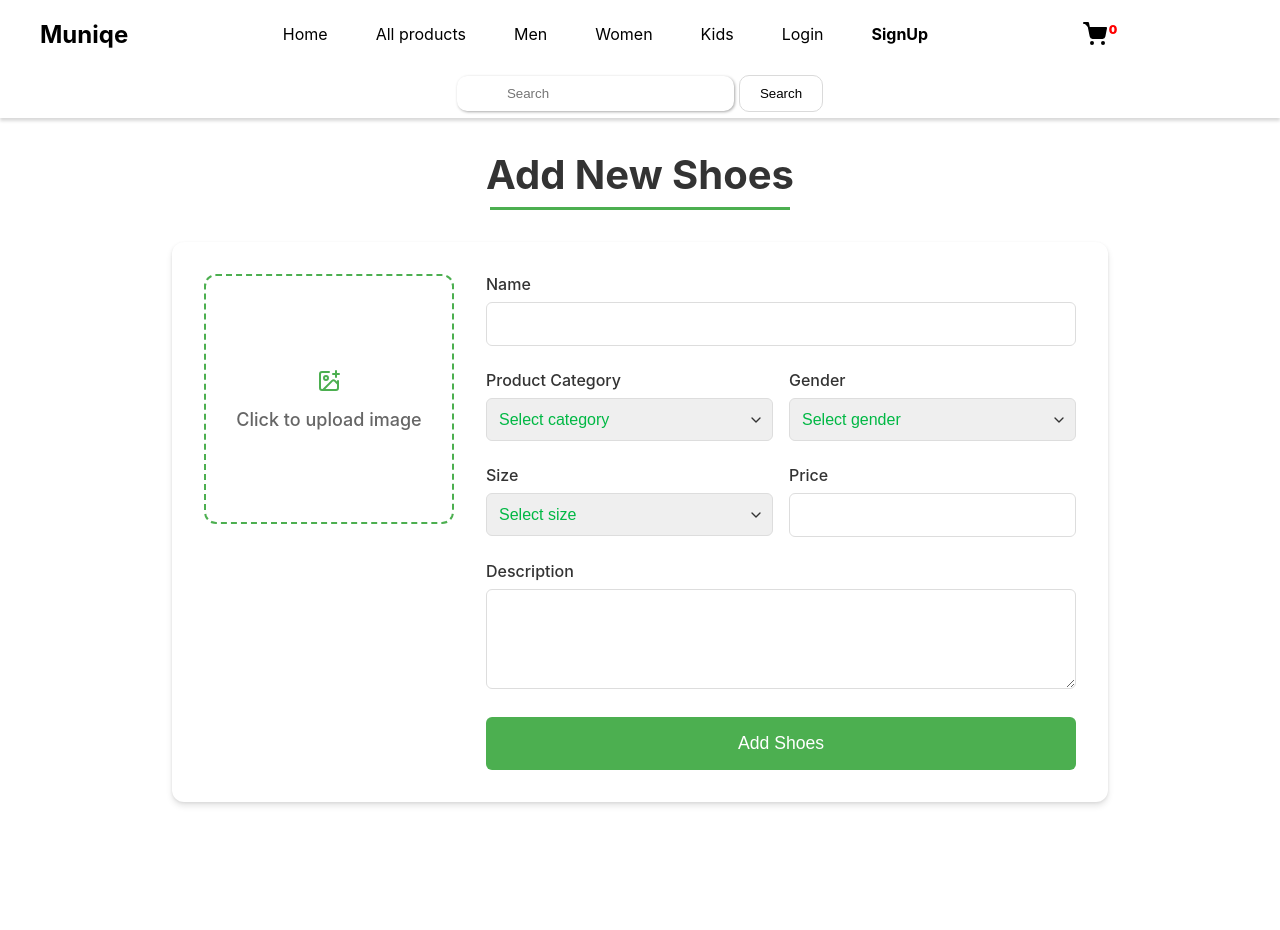
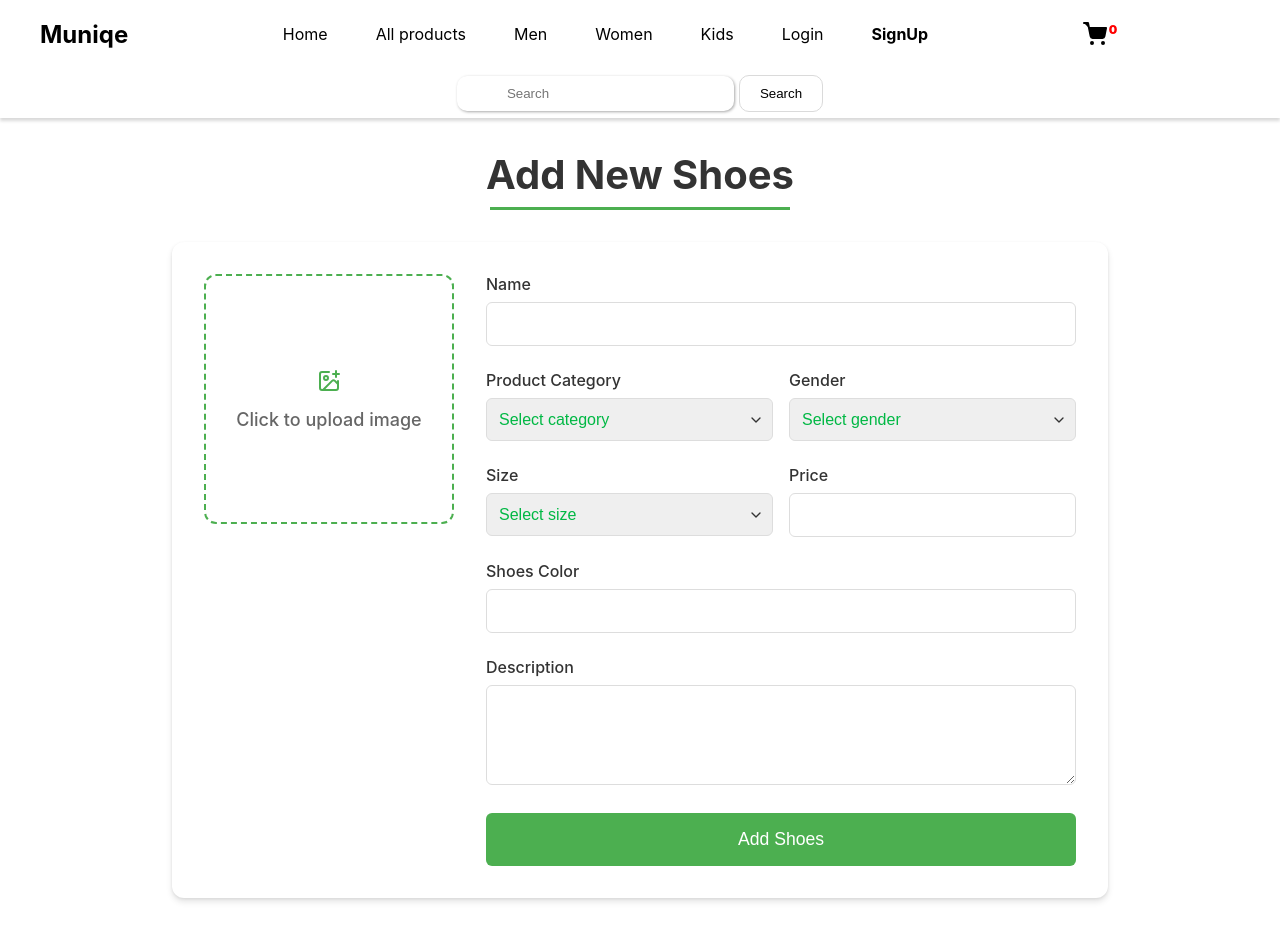
Before and after one commit to vasu55v/shoes_selling_website, a React (Vite) app in the folder shoes_frontend/: page /AddShoes in a window 1280 px wide. Before the commit the page ends 834 px from the top, so only its background shows below. Built offline with nearby package versions, Linux system fonts and the light colour scheme.

Commit message:
shoes add page code

```diff
--- a/shoes_frontend/src/components/AddShoes.jsx
+++ b/shoes_frontend/src/components/AddShoes.jsx
@@ -1,6 +1,7 @@
 import React,{useState} from "react";
 import '../styles/AddShoes.css'
 import Navbar from "./Navbar";
+import  Cookies  from 'js-cookie';
 
 const AddShoes = () => {
 
@@ -15,6 +16,31 @@ const AddShoes = () => {
     }
   };
 
+  const [shoesData,setShoesData]=useState({
+    'name':'',
+    'product_category':'',
+    'gender':'',
+    'size':'',
+    'price':'',
+    'description':'',
+    'image':null,
+    'shoes_color':'',
+  })
+
+   const submitHandler=()=>{
+      const formData = new FormData();
+      formData.append('name',shoesData.name);
+      formData.append('product_category',shoesData.product_category);
+      formData.append('gender',shoesData.gender);
+      formData.append('size',shoesData.size);
+      formData.append('price',shoesData.price);
+      formData.append('description',shoesData.description);
+      formData.append('image',shoesData.image);
+      formData.append('shoes_color',shoesData.shoes_color);
+
+
+   }
+
   return (
     <>
     <Navbar />
@@ -27,6 +53,8 @@ const AddShoes = () => {
               type="file"
               id="fileInput"
               onChange={handleImageChange}
+              value={shoesData.image}
+              name="image"
               accept="image/*"
               className="file-input"
             />
@@ -50,12 +78,12 @@ const AddShoes = () => {
           <form action="#" method="post" encType="multipart/form-data">
             <div className="form-group">
               <label htmlFor="name">Name</label>
-              <input type="text" id="name" name="name" required="" className="form-field"/>
+              <input type="text" id="name" name="name" value={shoesData.name} required="" className="form-field"/>
             </div>
             <div className="form-row">
               <div className="form-group">
                 <label htmlFor="product_category">Product Category</label>
-                <select id="product_category" name="product_category" required="" className="form-field">
+                <select id="product_category" name="product_category" value={shoesData.product_category} required="" className="form-field">
                   <option value="">Select category</option>
                   <option value="man">Man</option>
                   <option value="woman">Woman</option>
@@ -64,7 +92,7 @@ const AddShoes = () => {
               </div>
               <div className="form-group">
                 <label htmlFor="gender">Gender</label>
-                <select id="gender" name="gender" required="" className="form-field">
+                <select id="gender" value={shoesData.gender} name="gender" required="" className="form-field">
                   <option value="">Select gender</option>
                   <option value="man">Man</option>
                   <option value="woman">Woman</option>
@@ -75,7 +103,7 @@ const AddShoes = () => {
             <div className="form-row">
               <div className="form-group">
                 <label htmlFor="size">Size</label>
-                <select id="size" name="size" required="" className="form-field">
+                <select id="size"value={shoesData.size} name="size" required="" className="form-field">
                   <option value="">Select size</option>
                   <option value="UK6">UK 6</option>
                   <option value="UK7">UK 7</option>
@@ -90,6 +118,21 @@ const AddShoes = () => {
                   type="number"
                   id="price"
                   name="price"
+                  value={shoesData.price}
+                  step="0.01"
+                  required=""
+                  className="form-field"
+                />
+              </div>
+            </div>
+            <div className="form-row">
+              <div className="form-group">
+                <label htmlFor="shoes_color">Shoes Color</label>
+                <input
+                  type="text"
+                  id="shoes_color"
+                  name="shoes_color"
+                  value={shoesData.shoes_color}
                   step="0.01"
                   required=""
                   className="form-field"
@@ -101,12 +144,13 @@ const AddShoes = () => {
               <textarea
                 id="description"
                 name="description"
+                value={shoesData.description}
                 rows={4}
                 required=""
                 className="form-field"
               />
             </div>
-            <button type="submit" className="submit-btn">
+            <button type="submit" className="submit-btn" onClick={submitHandler}>
               Add Shoes
             </button>
           </form>
```
Also changed, not shown: 2 other files (tests, documents, lock files or other folders).
